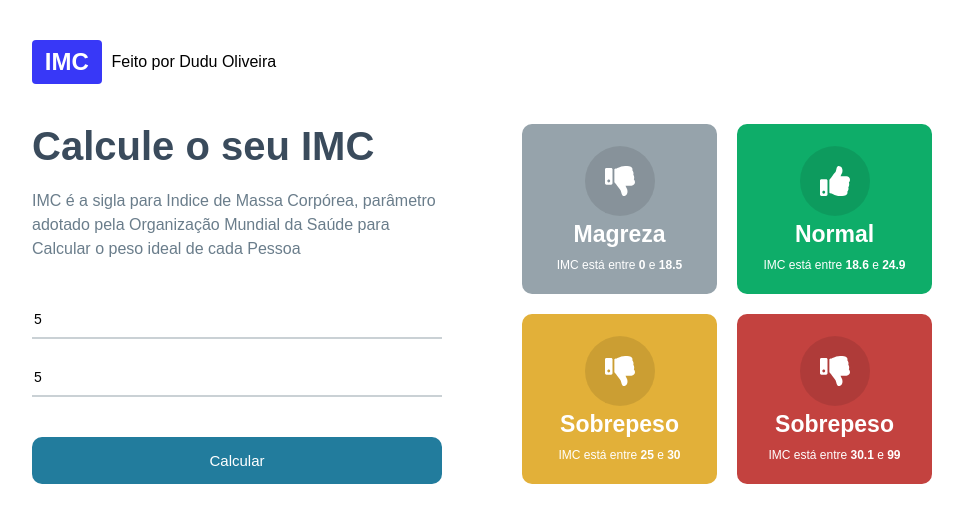
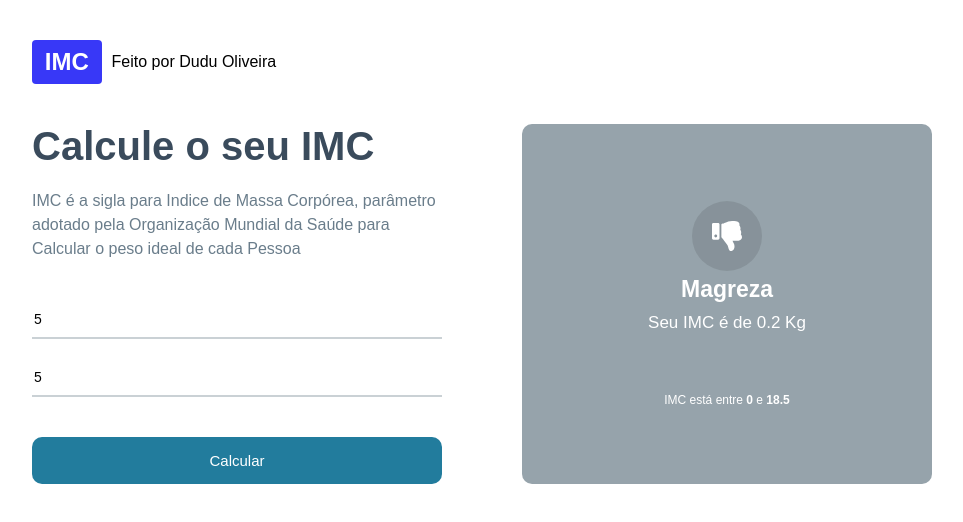
Before and after one commit to Eduardo-DevJs/calculadora-imc, a React (Vite) app: page / in a window 1280 px wide. Both pictures are taken after typing "5", "5" into the empty fields and a click on the button "Calcular". Shown: the top 522 px of the page, without its empty margins (158-1121 px from the left). Built offline with nearby package versions, Linux system fonts and the light colour scheme.

Commit message:
Feature / Fazendo o sistema funcionar

```diff
--- a/src/App.module.css
+++ b/src/App.module.css
@@ -83,3 +83,8 @@
   grid-template-columns: repeat(2,1fr);
   gap: 20px;
 }
+
+.container .rightSide .rightBig{
+  flex: 1;
+  display: flex;
+}
--- a/src/App.tsx
+++ b/src/App.tsx
@@ -1,19 +1,18 @@
 import { useState } from 'react';
 import styles from './App.module.css';
-import { levels, calulateImc} from "./Helpers/imc"
+import { levels, calulateImc, LevelsProps } from './Helpers/imc';
 import GridItem from './components/GridItem/GridItem';
 
+const App = () => {
+  const [campoAltura, setCampoAltura] = useState<number>(0);
+  const [campoPeso, setCampoPeso] = useState<number>(0);
+  const [mostrarItem, setMostrarItem] = useState<LevelsProps | null>(null);
 
-const App = () => {
-
-  const [campoAltura, setCampoAltura] = useState<number>(0)
-  const [campoPeso, setCampoPeso] = useState<number>(0)
-
-  function calcularIMC(){
-    if(campoPeso && campoAltura){
-
-    }else {
-      alert("Digite todoso os campos")
+  function calcularIMC() {
+    if (campoPeso && campoAltura) {
+      setMostrarItem(calulateImc(campoAltura, campoPeso));
+    } else {
+      alert('Digite todoso os campos');
     }
   }
 
@@ -30,32 +29,44 @@ const App = () => {
       <div className={styles.container}>
         <div className={styles.leftSide}>
           <h1>Calcule o seu IMC</h1>
-          <p>IMC é a sigla para Indice de Massa Corpórea, parâmetro adotado pela Organização Mundial da Saúde para Calcular o peso ideal de cada Pessoa</p>
+          <p>
+            IMC é a sigla para Indice de Massa Corpórea, parâmetro adotado pela
+            Organização Mundial da Saúde para Calcular o peso ideal de cada
+            Pessoa
+          </p>
 
           <input
-            type='number'
-            placeholder='Digite a sua altura. Ex: 1.5 (em metros)'
-            value={campoAltura > 0 ? campoAltura : ""}
-            onChange={e => setCampoAltura(parseFloat(e.target.value))}
+            type="number"
+            placeholder="Digite a sua altura. Ex: 1.5 (em metros)"
+            value={campoAltura > 0 ? campoAltura : ''}
+            onChange={(e) => setCampoAltura(parseFloat(e.target.value))}
           />
 
           <input
-            type='number'
-            placeholder='Digite o seu peso. Ex: 60.5 (em kg)'
-            value={campoPeso > 0 ? campoPeso : ""}
-            onChange={e => setCampoPeso(parseFloat(e.target.value))}
+            type="number"
+            placeholder="Digite o seu peso. Ex: 60.5 (em kg)"
+            value={campoPeso > 0 ? campoPeso : ''}
+            onChange={(e) => setCampoPeso(parseFloat(e.target.value))}
           />
 
           <button onClick={calcularIMC}>Calcular</button>
         </div>
 
+        <div className={styles.rightSide}>
+          {!mostrarItem && (
+            <div className={styles.grid}>
+              {levels.map((item, index) => (
+                <GridItem key={index} item={item} />
+              ))}
+            </div>
+          )}
 
-        <div className={styles.rightSide}>
-          <div className={styles.grid}>
-            {levels.map((item, index) => (
-              <GridItem key={index} item={item} />
-            ))}
-          </div>
+          {mostrarItem && (
+            <div className={styles.rightBig}>
+              <div className={styles.rightArrow}></div>
+              <GridItem item={mostrarItem} />
+            </div>
+          )}
         </div>
       </div>
     </div>
--- a/src/Helpers/imc.ts
+++ b/src/Helpers/imc.ts
@@ -38,11 +38,10 @@ export function calulateImc(altura: number, peso: number){
 
   for(let i in levels){
     if(imc >= levels[i].imc[0] && imc <= levels[i].imc[1]){
-      levels[i].youImc = imc
+      levels[i].youImc = parseFloat(imc.toFixed(2))
       return levels[i]
     }
+  }
 
-
-    return null
-  }
+  return null
 }
--- a/src/components/GridItem/GridItem.module.css
+++ b/src/components/GridItem/GridItem.module.css
@@ -29,3 +29,8 @@
   font-size: 12px;
   margin-top: 10px;
 }
+
+.yourImc {
+  font-size: 17px;
+  margin: 10px 0 50px 0;
+}
--- a/src/components/GridItem/GridItem.tsx
+++ b/src/components/GridItem/GridItem.tsx
@@ -1,31 +1,33 @@
 import { LevelsProps } from '../../Helpers/imc';
-import styles from "./GridItem.module.css"
-import { FaThumbsUp } from "react-icons/fa";
-import { FaThumbsDown } from "react-icons/fa";
-
-
+import styles from './GridItem.module.css';
+import { FaThumbsUp } from 'react-icons/fa';
+import { FaThumbsDown } from 'react-icons/fa';
 
 type Props = {
   item: LevelsProps;
 };
 
-const GridItem = ({item}: Props) => {
+const GridItem = ({ item }: Props) => {
   return (
-    <div className={styles.main} style={{backgroundColor: item.color}}>
+    <div className={styles.main} style={{ backgroundColor: item.color }}>
       <div className={styles.gridIcon}>
-        {item.icon === "up" && <FaThumbsUp size={30} color='#FFF'/>}
-        {item.icon === "down" && <FaThumbsDown size={30} color='#FFF'/>}
+        {item.icon === 'up' && <FaThumbsUp size={30} color="#FFF" />}
+        {item.icon === 'down' && <FaThumbsDown size={30} color="#FFF" />}
       </div>
-      <div className={styles.gridTitle}>
-        {item.title}
-      </div>
+      <div className={styles.gridTitle}>{item.title}</div>
+
+      {item.youImc && (
+        <div className={styles.yourImc}>Seu IMC é de {item.youImc} Kg</div>
+      )}
+
       <div className={styles.gridInfo}>
         <>
-          IMC está entre <strong>{item.imc[0]}</strong> e <strong>{item.imc[1]}</strong>
+          IMC está entre <strong>{item.imc[0]}</strong> e{' '}
+          <strong>{item.imc[1]}</strong>
         </>
       </div>
     </div>
-  )
+  );
 };
 
 export default GridItem;
```
